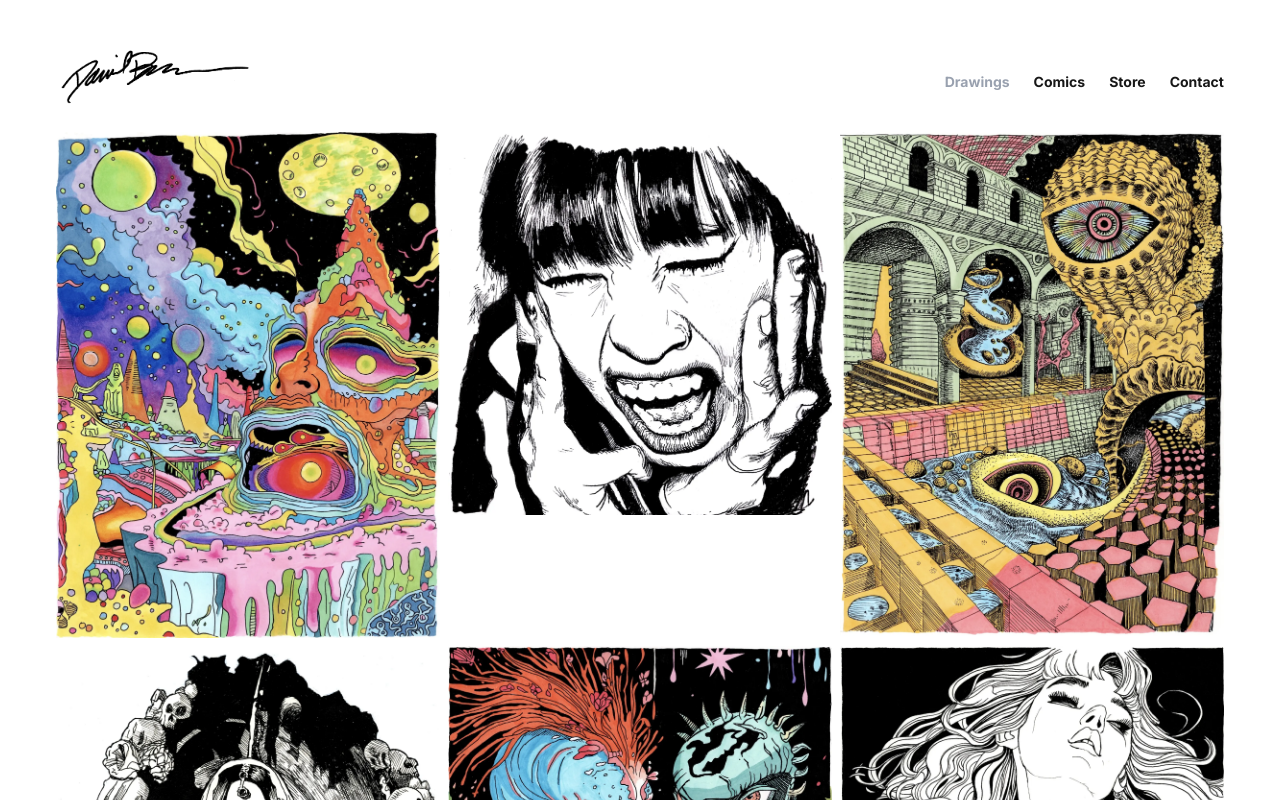
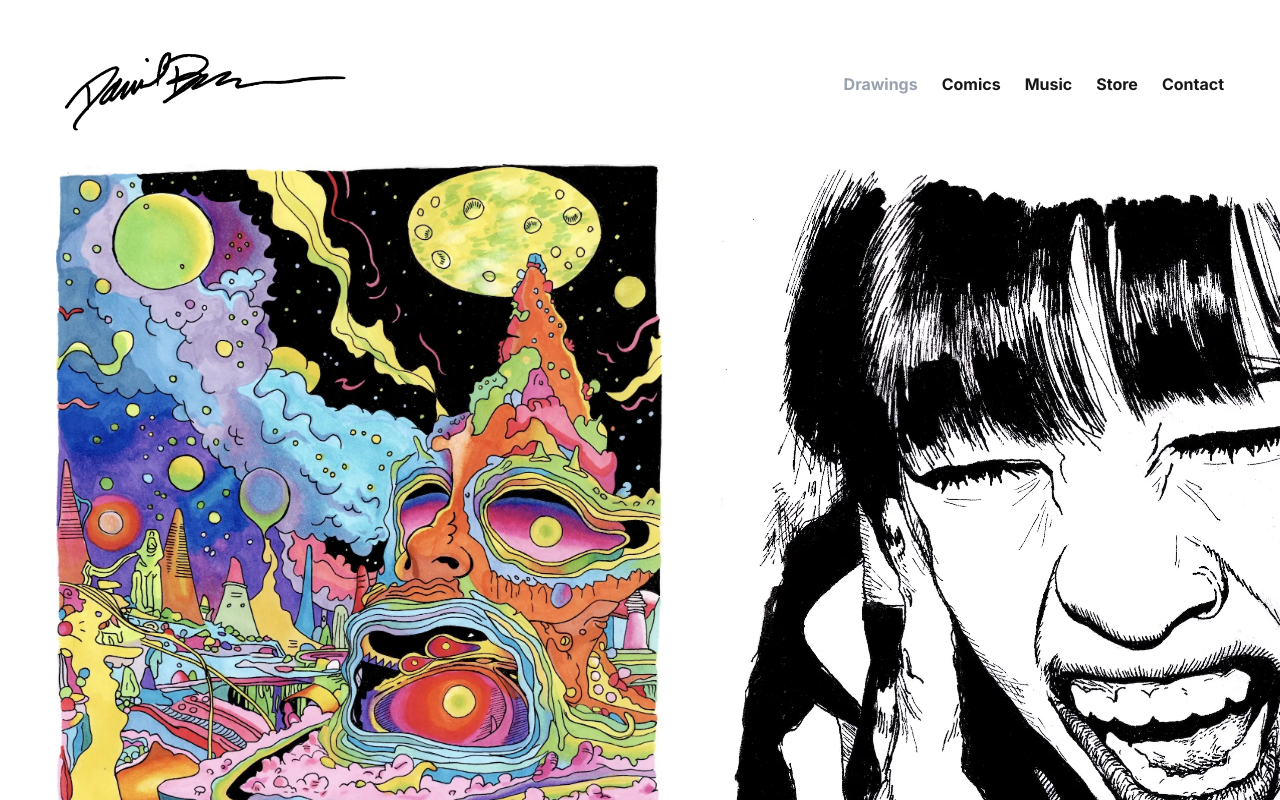
Before and after one commit to janeewheatley/dan-briggs-art, a Next.js app: page / in a window 1280 px wide. Shown: the top 800 px of the page. Built offline with nearby package versions, Linux system fonts and the light colour scheme.

Commit message:
large format horizontal scroll

```diff
--- a/src/app/components/gallery.jsx
+++ b/src/app/components/gallery.jsx
@@ -15,7 +15,7 @@ function Gallery() {
   ];
 
   return (
-    <div className="grid grid-cols-1 sm:grid-cols-2 lg:grid-cols-3 gap-2 px-14 h-screen overflow-y-auto">
+    <div className="grid grid-cols-1 sm:grid-cols-2 lg:flex lg:overflow-x-auto lg:space-x-12 gap-2 px-14 h-screen overflow-y-auto">
         {images.map((src, index) => (
             <img
                 key={index}
--- a/src/app/components/navbar.jsx
+++ b/src/app/components/navbar.jsx
@@ -10,12 +10,12 @@ function Navbar() {
     <nav className="relative flex w-full justify-between px-14 pt-12 sm:py-5 lg:pt-12 lg:pt-12 sm:pt-12">
       <div className="nav-left">
         <a href="/" className="logo">
-          <img src="/DanielBriggsSig_black_no_bg.png" alt="Daniel Briggs" className="h-12 md:h-16 sm:h-20 w-auto" />
+          <img src="/DanielBriggsSig_black_no_bg.png" alt="Daniel Briggs" className="h-12 sm:h-16 md:h-20 lg:h-24 w-auto" />
         </a>
       </div>
 
       {/* Hamburger Menu for small screens */}
-      <div className="hamburger sm:hidden">
+      <div className="hamburger lg:hidden">
         <button
           onClick={() => setIsOpen(!isOpen)}
           type="button"
@@ -50,15 +50,16 @@ function Navbar() {
         </button>
       </div>
       {/* Desktop Menu */}
-      <div className="nav-right hidden sm:flex space-x-6 pt-6" style={{ fontFamily: "'Inter', sans-serif" }}>
-        <a href="/" className={`text-sm hover:text-gray-500 ${pathname === '/' ? 'text-gray-400' : ''}`}>Drawings</a>
-        <a href="/comics" className={`text-sm hover:text-gray-500 ${pathname === '/comics' ? 'text-gray-400' : ''}`}>Comics</a>
-        <a href="https://danbriggscomics.bigcartel.com/" className={`text-sm hover:text-gray-500`} target="_blank" rel="noopener noreferrer">Store</a>
-        <a href="/contact" className={`text-sm hover:text-gray-500 ${pathname === '/contact' ? 'text-gray-400' : ''}`}>Contact</a>
+      <div className="nav-right hidden lg:flex space-x-6 pt-6" style={{ fontFamily: "'Inter', sans-serif" }}>
+        <a href="/" className={`hover:text-gray-500 ${pathname === '/' ? 'text-gray-400' : ''}`}>Drawings</a>
+        <a href="/comics" className={`hover:text-gray-500 ${pathname === '/comics' ? 'text-gray-400' : ''}`}>Comics</a>
+        <a href="https://dbriggs.bandcamp.com/" className={`hover:text-gray-500 ${pathname === '/music' ? 'text-gray-400' : ''}`} target="_blank" rel="noopener noreferrer">Music</a>
+        <a href="https://danbriggscomics.bigcartel.com/" className={`hover:text-gray-500 ${pathname === '/store' ? 'text-gray-400' : ''}`} target="_blank" rel="noopener noreferrer">Store</a>
+        <a href="/contact" className={`hover:text-gray-500 ${pathname === '/contact' ? 'text-gray-400' : ''}`}>Contact</a>
       </div>
       {/* Mobile Menu - shows when hamburger is clicked */}
       {isOpen && (
-      <div className="fixed top-0 left-0 w-full h-full bg-white z-50 sm:hidden" style={{ fontFamily: "'Inter', sans-serif" }}>
+      <div className="fixed top-0 left-0 w-full h-full bg-white z-50 lg:hidden" style={{ fontFamily: "'Inter', sans-serif" }}>
         {/* Close button */}
         <div className="absolute right-14 pt-12">
           <button
@@ -87,6 +88,7 @@ function Navbar() {
         <div className="flex flex-col pt-20 items-center h-full space-y-8 text-lg">
           <a href="/" className={`hover:text-gray-500 ${pathname === '/' ? 'text-gray-400' : ''}`} onClick={() => setIsOpen(false)}>Drawings</a>
           <a href="/comics" className={`hover:text-gray-500 ${pathname === '/comics' ? 'text-gray-400' : ''}`} onClick={() => setIsOpen(false)}>Comics</a>
+          <a href="https://dbriggs.bandcamp.com/" className={`hover:text-gray-500 ${pathname === '/music' ? 'text-gray-400' : ''}`} target="_blank" rel="noopener noreferrer" onClick={() => setIsOpen(false)}>Music</a>
           <a href="https://danbriggscomics.bigcartel.com/" className={`hover:text-gray-500`} target="_blank" rel="noopener noreferrer" onClick={() => setIsOpen(false)}>Store</a>
           <a href="/contact" className={`hover:text-gray-500 ${pathname === '/contact' ? 'text-gray-400' : ''}`} onClick={() => setIsOpen(false)}>Contact</a>
         </div>
```
